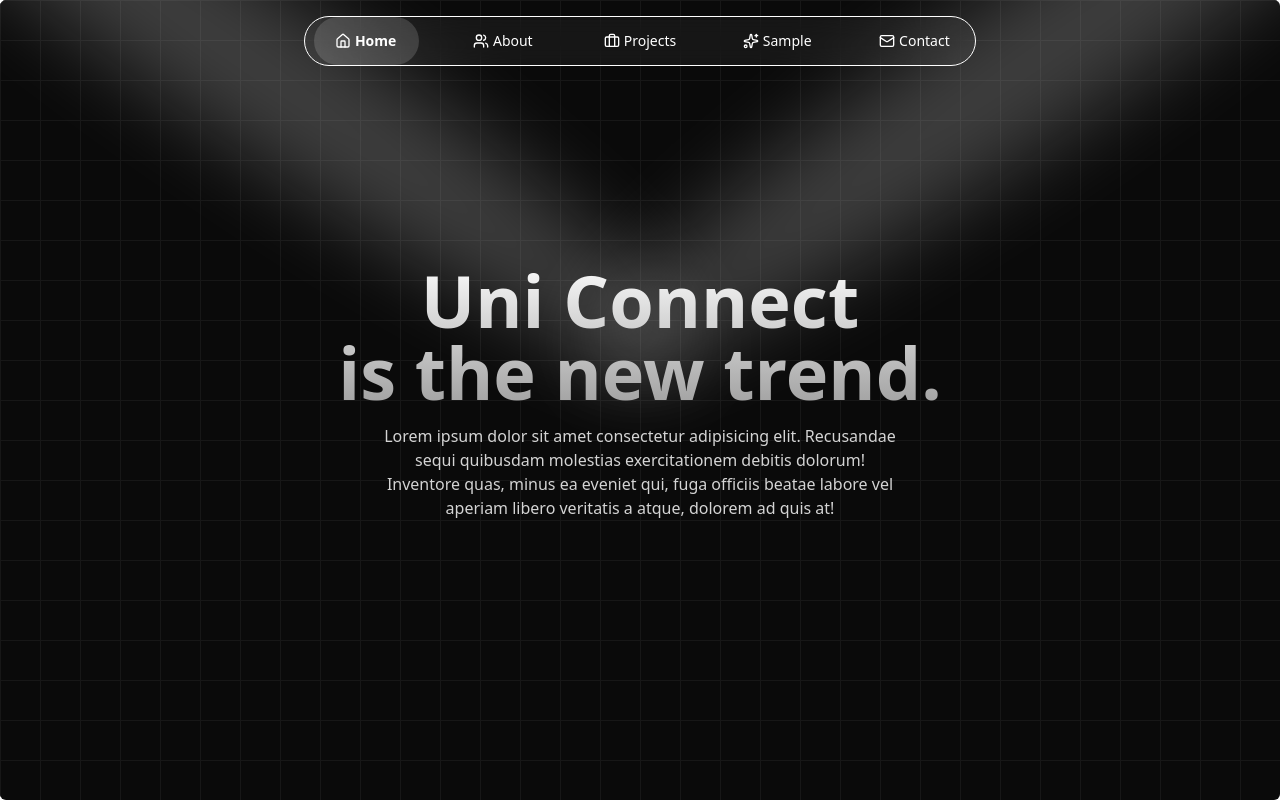
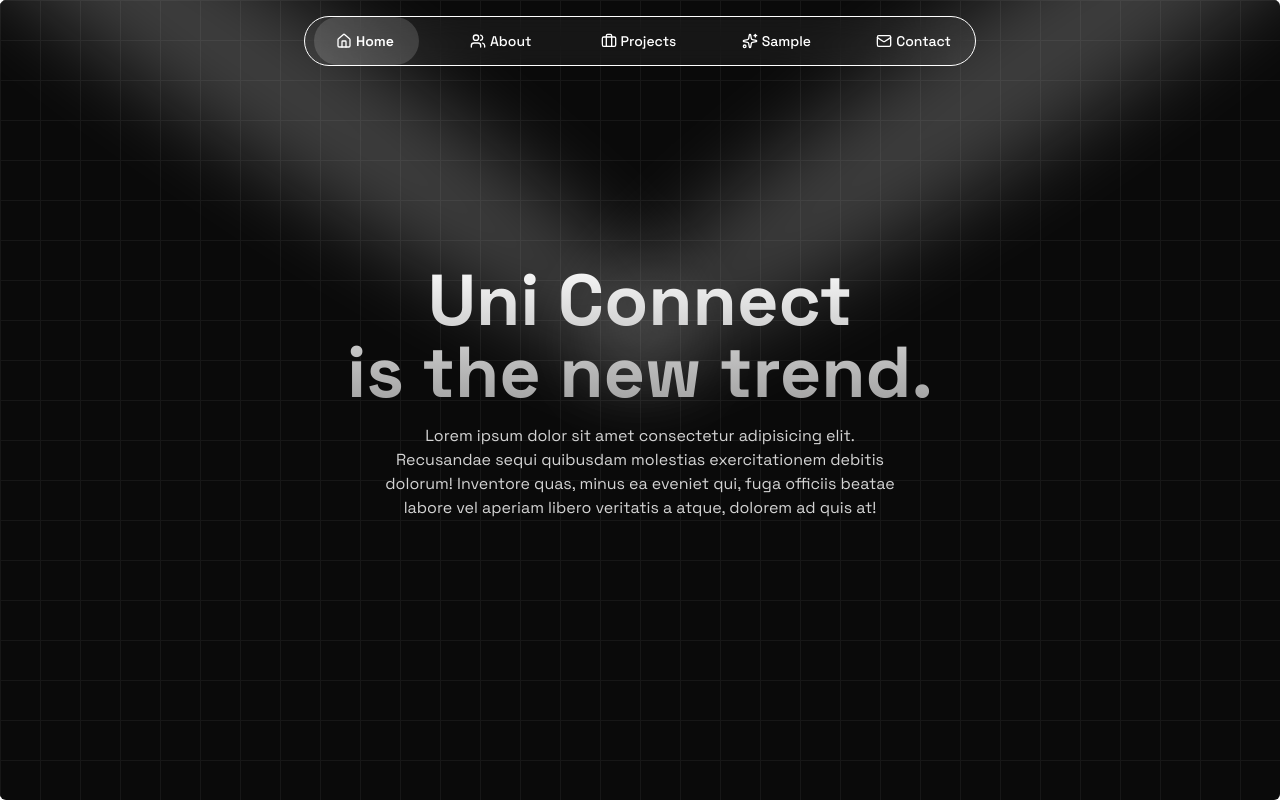
Before and after one commit to Team-SiriusX/surge-25, a Next.js app: page / in a window 1280 px wide. Built offline with nearby package versions, Linux system fonts and the light colour scheme.

Commit message:
Implement Space Grotesk font and update layout metadata for Uni Connect

```diff
--- a/src/app/globals.css
+++ b/src/app/globals.css
@@ -1,3 +1,5 @@
+@import url('https://fonts.googleapis.com/css2?family=Space+Grotesk:wght@300..700&display=swap');
+
 @import "tailwindcss";
 @import "tw-animate-css";
 
@@ -15,3 +17,37 @@
     transform: translate(-50%, -40%) scale(1);
   }
 }
+
+/* Global Space Grotesk Font */
+* {
+  font-family: "Space Grotesk", sans-serif;
+  font-optical-sizing: auto;
+}
+
+body {
+  font-weight: 400;
+}
+
+h1, h2, h3, h4, h5, h6 {
+  font-weight: 600;
+}
+
+.font-light {
+  font-weight: 300;
+}
+
+.font-normal {
+  font-weight: 400;
+}
+
+.font-medium {
+  font-weight: 500;
+}
+
+.font-semibold {
+  font-weight: 600;
+}
+
+.font-bold {
+  font-weight: 700;
+}
--- a/src/app/layout.tsx
+++ b/src/app/layout.tsx
@@ -1,22 +1,18 @@
 import type { Metadata } from "next";
-import { Geist, Geist_Mono } from "next/font/google";
+import { Space_Grotesk } from "next/font/google";
 import "./globals.css";
 import Providers from "@/components/providers";
 import Header from "@/components/layout/header";
 
-const geistSans = Geist({
-  variable: "--font-geist-sans",
+const spaceGrotesk = Space_Grotesk({
+  variable: "--font-space-grotesk",
   subsets: ["latin"],
-});
-
-const geistMono = Geist_Mono({
-  variable: "--font-geist-mono",
-  subsets: ["latin"],
+  weight: ["300", "400", "500", "600", "700"],
 });
 
 export const metadata: Metadata = {
-  title: "Create Next App",
-  description: "Generated by create next app",
+  title: "Uni Connect",
+  description: "Connect with your university community",
 };
 
 export default function RootLayout({
@@ -27,7 +23,8 @@ export default function RootLayout({
   return (
     <html lang="en">
       <body
-        className={`${geistSans.variable} ${geistMono.variable} antialiased`}
+        className={`${spaceGrotesk.variable} font-sans antialiased`}
+        style={{ fontFamily: 'var(--font-space-grotesk)' }}
       >
         <Header />
         <Providers>{children}</Providers>
```
